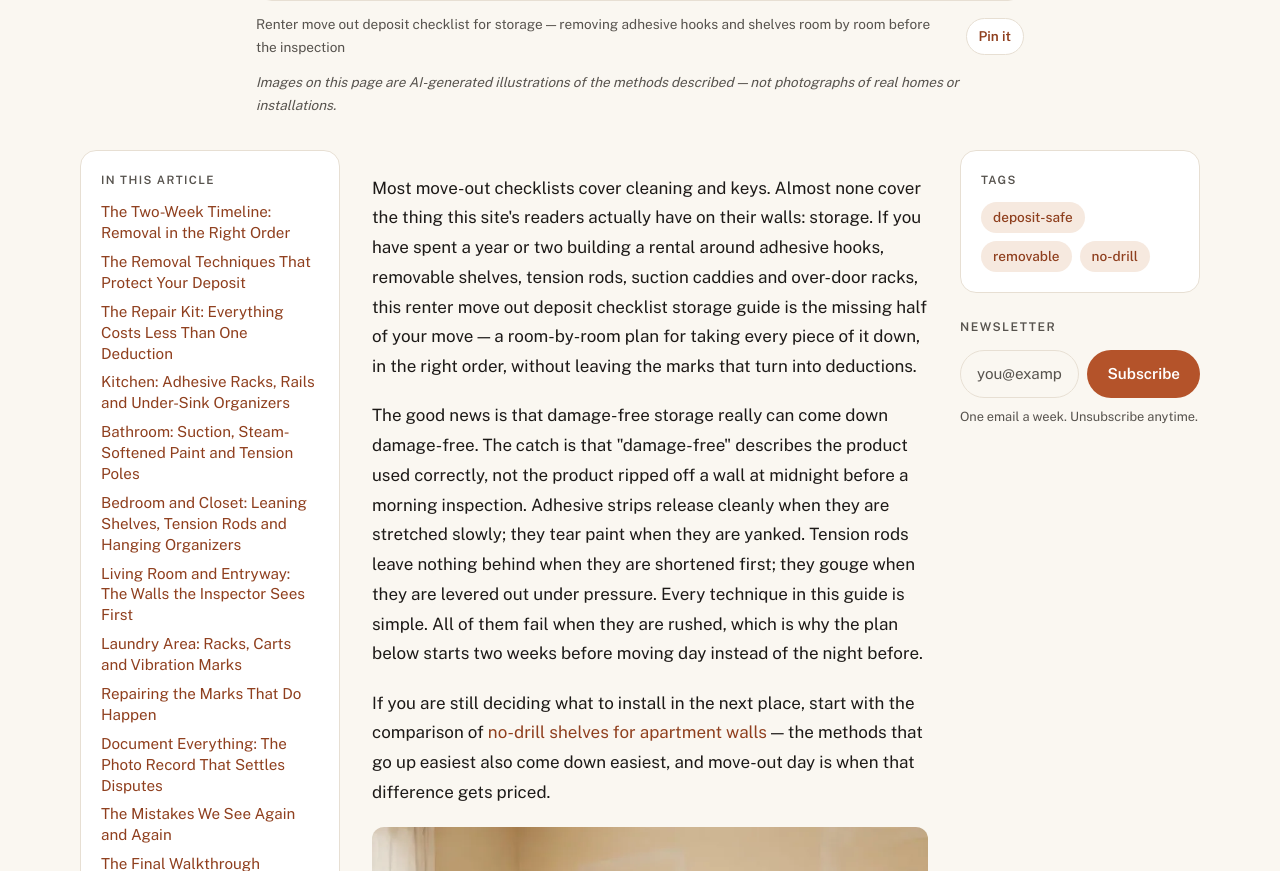
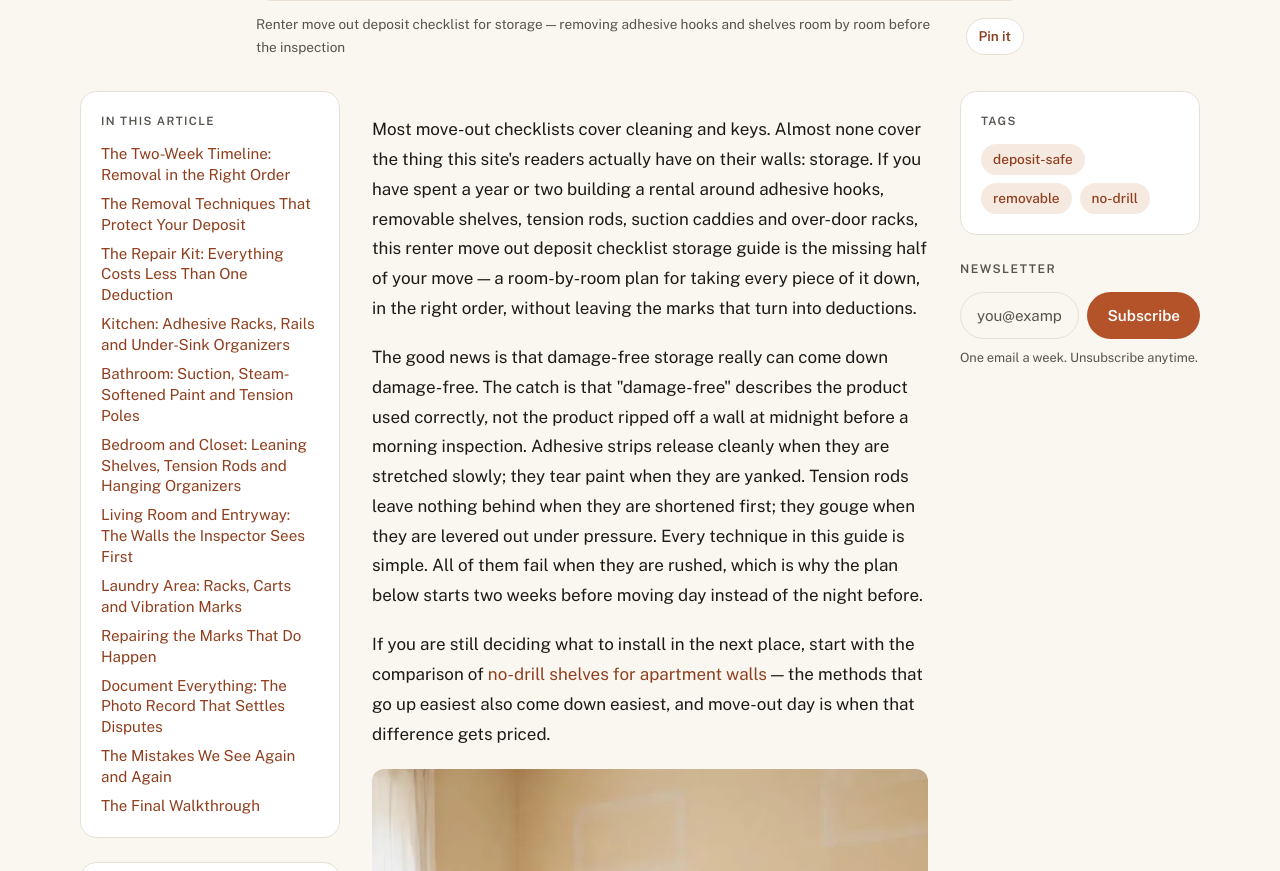
Before and after one commit to hamzagithameed/cozy-tiny-space, an Astro site: page /renter-guides/renters-move-out-storage-checklist-deposit-back in a window 1280 px wide. Shown: the part 1459-2330 px from the top of the page. Built offline with nearby package versions, Linux system fonts and the light colour scheme; Astro itself is replaced by a stand-in of ours.

Commit message:
Articles: remove per-article AI image note (policy lives on How We Research page)

```diff
--- a/src/layouts/ArticleLayout.astro
+++ b/src/layouts/ArticleLayout.astro
@@ -118,10 +118,6 @@ const breadcrumbs = [
         </a>
       </figcaption>
     </figure>
-    <p class="mx-auto mt-3 max-w-3xl text-[0.85rem] italic text-muted">
-      Images on this page are AI-generated illustrations of the methods
-      described — not photographs of real homes or installations.
-    </p>
     {data.instagramUrl && <script async src="https://www.instagram.com/embed.js"></script>}
 
     <div class="mx-auto mt-8 grid max-w-6xl gap-8 lg:grid-cols-[240px_1fr] xl:grid-cols-[260px_1fr_240px]">
```
